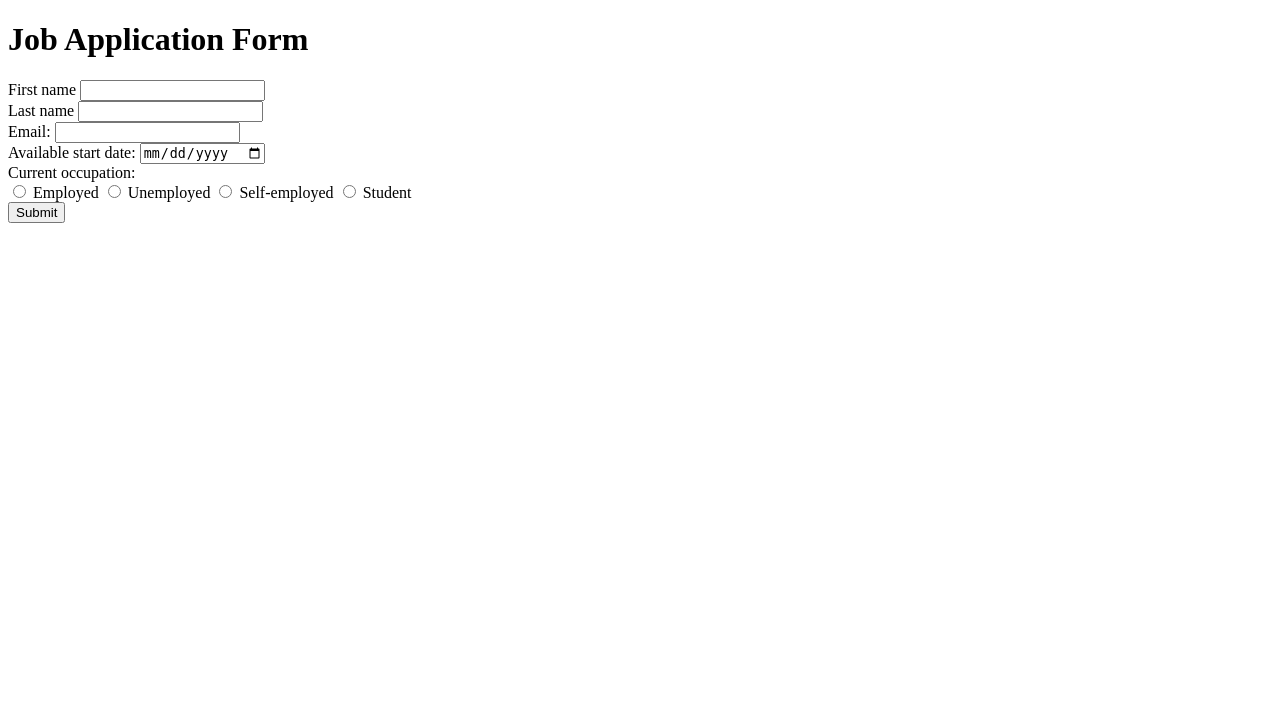
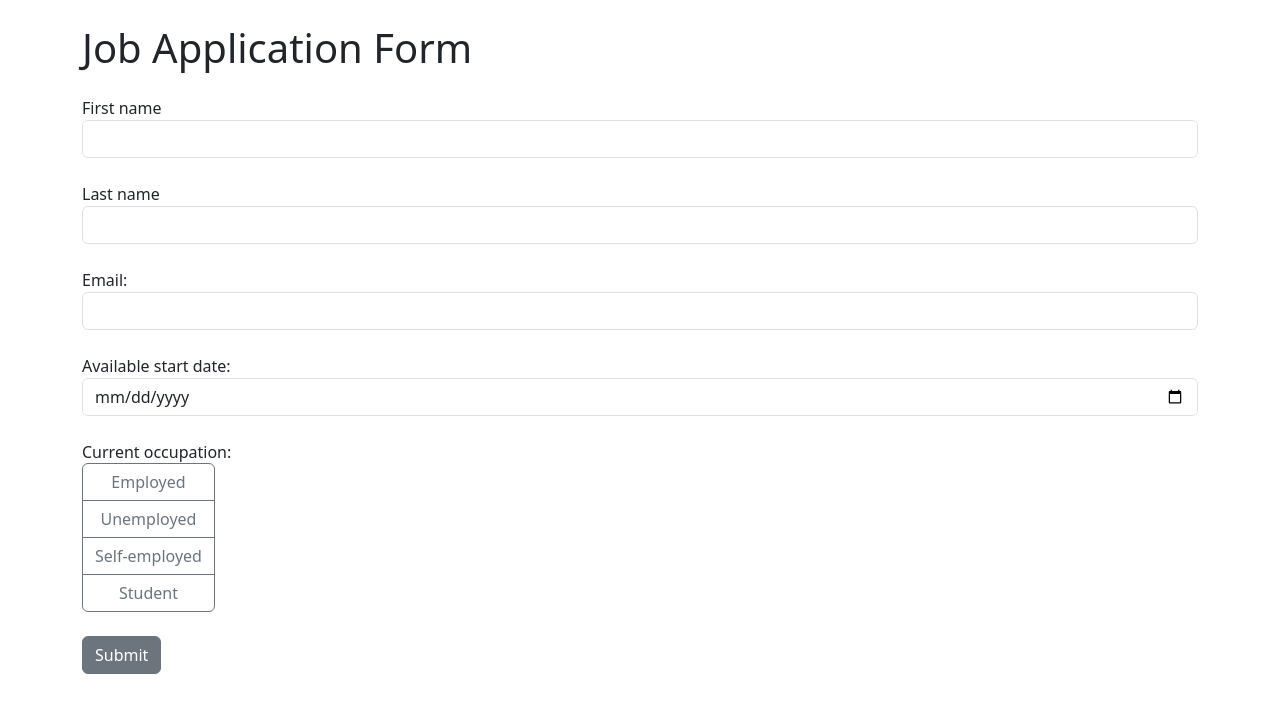
Before and after one commit to Amehlawal/flask-jobApp, a Flask app: page / in a window 1280 px wide. Shown: the top 713 px of the page. Run offline with Flask 3, Linux system fonts and the light colour scheme.

Commit message:
used bootstrap to style the index.html

```diff
--- a/templates/index.html
+++ b/templates/index.html
@@ -3,46 +3,50 @@
     <head>
         <meta charset="utf-8">
         <meta name="viewport" content="width=device-width, initial-scale=1, shrink-to-fit=no">
+        <link href="https://cdn.jsdelivr.net/npm/bootstrap@5.3.2/dist/css/bootstrap.min.css" rel="stylesheet" integrity="sha384-T3c6CoIi6uLrA9TneNEoa7RxnatzjcDSCmG1MXxSR1GAsXEV/Dwwykc2MPK8M2HN" crossorigin="anonymous">
     </head>
     <body>
-        <h1>Job Application Form</h1>
-        <form>
-            <div>
+        <div class="container">
+            <h1 class="mt-4 mb-4">Job Application Form</h1>
+            <form method="post">
+                <div class="form-group mb-4">
                     <label for="first_name">First name</label>
-                <input typeof="text" id="first_name" name="first_name" required>
+                    <input class="form-control" typeof="text" id="first_name" name="first_name" required>
                 </div>
-            <div>
+                <div class="form-group mb-4">
                     <label for="last_name">Last name</label>
-                <input typeof="text" id="last_name" name="last_name" required>
+                    <input class="form-control" typeof="text" id="last_name" name="last_name" required>
                 </div>
-            <div>
+                <div class="form-group mb-4">
                     <label for="email">Email: </label>
-                <input type="email" id="email" name="email" required>
+                    <input class="form-control" type="email" id="email" name="email" required>
                 </div>
-            <div>
+                <div class="form-group mb-4">
                     <label for="date">Available start date: </label>
-                <input type="date" id="date" name="date" required>
+                    <input class="form-control" type="date" id="date" name="date" required>
                 </div>
-            <div>
+                <div class="form-group mb-4">
                     <label>Current occupation:</label>
                     <br>
-                <div id="occupation">
-                    <input type="radio" id="employed" name="occupation" required>
-                    <label for="employed">Employed</label>
+                    <div class="btn-group-vertical" id="occupation">
+                        <input class="btn-check form-control" type="radio" id="employed" name="occupation" required>
+                        <label class="btn btn-outline-secondary" for="employed">Employed</label>
 
-                    <input type="radio" id="unemployed" name="occupation" required>
-                    <label for="unemployed">Unemployed</label>
+                        <input class="btn-check form-control" type="radio" id="unemployed" name="occupation" required>
+                        <label class="btn btn-outline-secondary" for="unemployed">Unemployed</label>
 
-                    <input type="radio" id="self-employed" name="occupation" required>
-                    <label for="self-employed">Self-employed</label>
+                        <input class="btn-check form-control" type="radio" id="self-employed" name="occupation" required>
+                        <label class="btn btn-outline-secondary" for="self-employed">Self-employed</label>
 
-                    <input type="radio" id="student" name="occupation" required>
-                    <label for="student">Student</label>
+                        <input class="btn-check form-control" type="radio" id="student" name="occupation" required>
+                        <label class="btn btn-outline-secondary" for="student">Student</label>
 
                     </div>
 
                 </div>
-            <button type="button">Submit</button>
+                <button class="btn btn-secondary mb-4" type="submit">Submit</button>
             </form>
+        </div>
+        <script src="https://cdn.jsdelivr.net/npm/bootstrap@5.3.2/dist/js/bootstrap.bundle.min.js" integrity="sha384-C6RzsynM9kWDrMNeT87bh95OGNyZPhcTNXj1NW7RuBCsyN/o0jlpcV8Qyq46cDfL" crossorigin="anonymous"></script>
     </body>
 </html>
```
Lines whose indentation alone changed are shown as unchanged.
